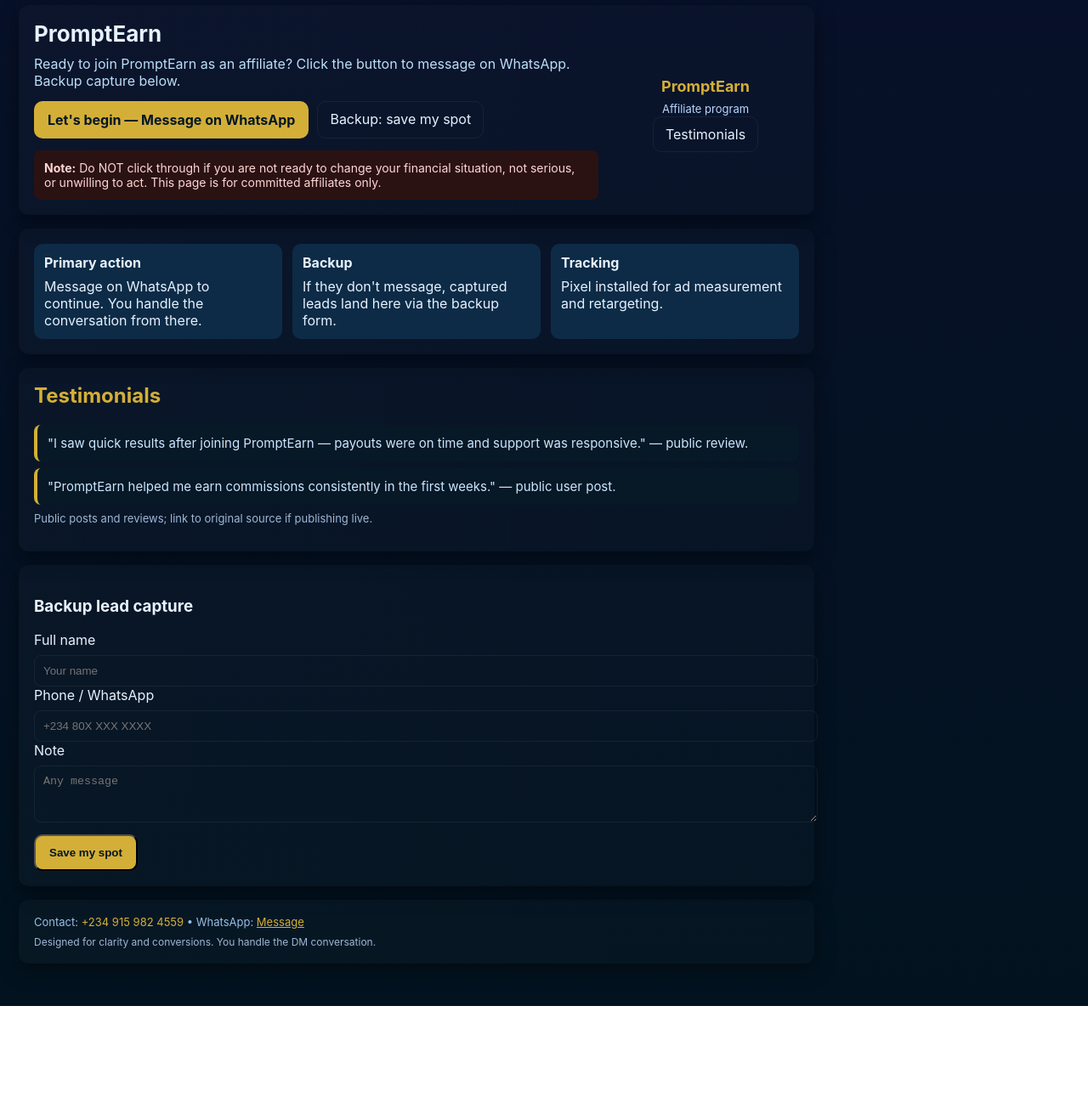
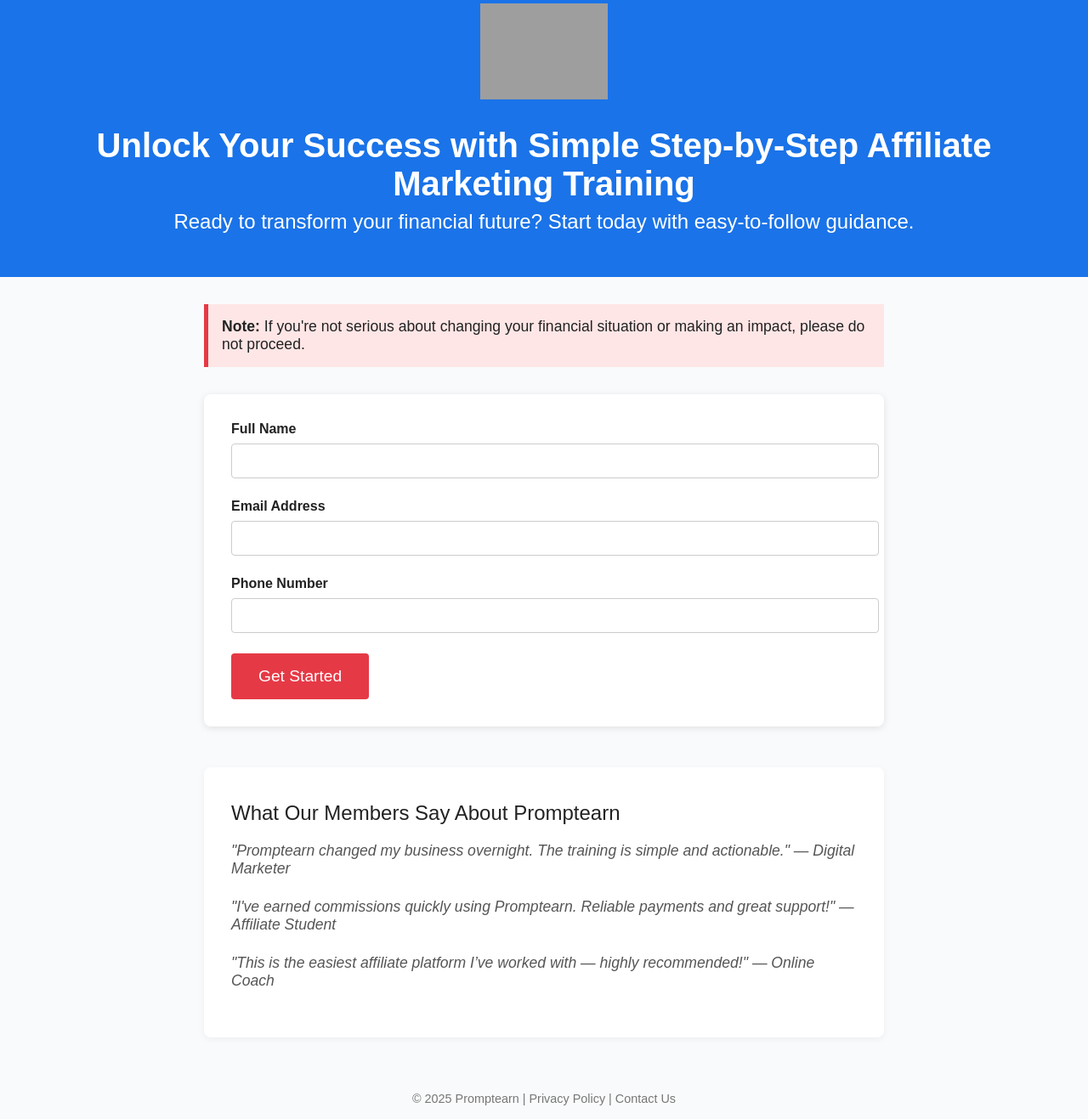
Before and after one commit to Destinyuwagboe/PromptEarn-landing, a plain HTML site: page index.html in a window 1280 px wide. Shown: the part 44-1361 px from the top of the page at 85% size. Before the commit the page ends 1228 px from the top, so only its background shows below. Drawn offline with Linux system fonts and the light colour scheme; grey boxes are pictures that could not be loaded.

Commit message:
Update index.html

```diff
--- a/index.html
+++ b/index.html
@@ -1,129 +1,147 @@
-<!doctype html>
+<!DOCTYPE html>
 <html lang="en">
 <head>
-  <meta charset="utf-8" />
-  <meta name="viewport" content="width=device-width,initial-scale=1" />
-  <title>PromptEarn</title>
-  <meta name="description" content="PromptEarn — Affiliate sign-up" />
+<meta charset="UTF-8" />
+<meta name="viewport" content="width=device-width, initial-scale=1" />
+<title>Promptearn - Simple Step-by-Step Training Guide</title>
+<style>
+  body {font-family: Arial, sans-serif; margin: 0; background: #f9fafb; color: #222;}
+  header {background: #1a73e8; color: white; padding: 2rem; text-align: center;}
+  h1 {margin: 0; font-size: 2.5rem;}
+  h2 {font-weight: normal; margin-top: 0.5rem;}
+  .container {max-width: 800px; margin: 2rem auto; padding: 0 1rem;}
+  .note {background: #ffe6e6; border-left: 5px solid #e63946; padding: 1rem; margin-bottom: 2rem; font-size: 1.1rem;}
+  form {background: white; padding: 2rem; border-radius: 8px; box-shadow: 0 2px 8px rgba(0,0,0,0.1);}
+  label {display: block; margin-bottom: 0.5rem; font-weight: bold;}
+  input[type="text"], input[type="email"], input[type="tel"] {
+    width: 100%; padding: 0.75rem; margin-bottom: 1.5rem; border: 1px solid #ccc; border-radius: 4px;
+  }
+  button {
+    background: #e63946; color: white; border: none; padding: 1rem 2rem; font-size: 1.2rem;
+    border-radius: 4px; cursor: pointer; transition: background 0.3s ease;
+  }
+  button:hover {background: #a62832;}
+  .testimonials {
+    margin-top: 3rem;
+    background: white;
+    padding: 2rem;
+    border-radius: 8px;
+    box-shadow: 0 2px 8px rgba(0,0,0,0.05);
+  }
+  .testimonial {
+    margin-bottom: 1.5rem;
+    font-style: italic;
+    font-size: 1.1rem;
+    color: #555;
+  }
+  footer {
+    text-align: center;
+    padding: 1rem;
+    font-size: 0.9rem;
+    color: #777;
+    margin-top: 3rem;
+  }
+  .logo {
+    max-width: 150px;
+    display: block;
+    margin: 1rem auto 2rem auto;
+  }
+</style>
 
-  <!-- Facebook Pixel -->
+<!-- Facebook Pixel Code -->
 <script>
-    !function(f,b,e,v,n,t,s){if(f.fbq)return;n=f.fbq=function(){n.callMethod?
-    n.callMethod.apply(n,arguments):n.queue.push(arguments)};if(!f._fbq)f._fbq=n;
-    n.push=n;n.loaded=!0;n.version='2.0';n.queue=[];t=b.createElement(e);t.async=!0;
-    t.src=v;s=b.getElementsByTagName(e)[0];s.parentNode.insertBefore(t,s)}(window,
-    document,'script','https://connect.facebook.net/en_US/fbevents.js');
+  !function(f,b,e,v,n,t,s)
+  {if(f.fbq)return;n=f.fbq=function(){n.callMethod?
+  n.callMethod.apply(n,arguments):n.queue.push(arguments)};
+  if(!f._fbq)f._fbq=n; n.push=n; n.loaded=!0; n.version='2.0';
+  n.queue=[]; t=b.createElement(e); t.async=!0;
+  t.src=v; s=b.getElementsByTagName(e)[0];
+  s.parentNode.insertBefore(t,s)}(window, document,'script',
+  'https://connect.facebook.net/en_US/fbevents.js');
   fbq('init', '1531843101375377');
   fbq('track', 'PageView');
 </script>
-  <noscript><img height="1" width="1" style="display:none"
-    src="https://www.facebook.com/tr?id=1531843101375377&ev=PageView&noscript=1"
-  /></noscript>
+<noscript>
+  <img height="1" width="1" style="display:none" alt="fbpixel"
+       src="https://www.facebook.com/tr?id=1531843101375377&ev=PageView&noscript=1"/>
+</noscript>
+<!-- End Facebook Pixel Code -->
 
-  <style>
-    :root{
-      --bg:#071028;
-      --accent:#d4af37;
-      --muted:#e6f2ff;
-      --card:#0d2b46;
-      font-family:Inter, system-ui, -apple-system, "Segoe UI", Roboto, Arial;
-      max-width:980px;
-    }
-    body{margin:0;background:linear-gradient(180deg,var(--bg),#02131f);color:var(--muted);-webkit-font-smoothing:antialiased;}
-    .wrap{max-width:980px;margin:28px auto;padding:22px;}
-    .card{background:linear-gradient(90deg, rgba(255,255,255,0.02), rgba(255,255,255,0.01));border-radius:12px;padding:18px;box-shadow:0 8px 24px rgba(0,0,0,0.4);}
-    header{display:flex;align-items:center;justify-content:space-between;gap:16px;flex-wrap:wrap;}
-    h1{margin:0;font-size:26px;color:var(--muted);}
-    p.lead{margin:10px 0 14px;color:#bcdff9;}
-    .cta{display:inline-block;background:var(--accent);color:#031626;padding:12px 16px;border-radius:10px;text-decoration:none;font-weight:700;}
-    .secondary{background:transparent;border:1px solid rgba(255,255,255,0.06);padding:10px 14px;border-radius:10px;color:var(--muted);text-decoration:none;}
-    .note{background:#2b1212;padding:12px;border-radius:8px;color:#ffd6d6;margin-top:14px;font-size:14px;}
-    .features{display:grid;grid-template-columns:repeat(auto-fit,minmax(220px,1fr));gap:12px;margin-top:16px;}
-    .feature{background:var(--card);padding:12px;border-radius:10px;}
-    .testimonials{margin-top:16px;}
-    blockquote{background:#071826;padding:12px;border-left:4px solid var(--accent);border-radius:8px;color:#cbe6ff;margin:8px 0;font-size:15px;}
-    form input, form textarea{width:100%;padding:10px;border-radius:8px;border:1px solid rgba(255,255,255,0.06);background:transparent;color:var(--muted);margin-top:8px;}
-    footer{margin-top:18px;color:#98bfe6;font-size:13px;}
-    @media(max-width:640px){h1{font-size:20px}}
-  </style>
 </head>
 <body>
-  <div class="wrap">
-    <header class="card">
-      <div style="flex:1;min-width:220px;">
-        <h1>PromptEarn</h1>
-        <p class="lead">Ready to join PromptEarn as an affiliate? Click the button to message on WhatsApp. Backup capture below.</p>
 
-        <div style="display:flex;gap:10px;flex-wrap:wrap;margin-top:8px;">
-          <a class="cta" id="whatsappCta" href="https://wa.me/2349159824559?text=Hello%2C%20I%20am%20interested%20in%20PromptEarn%20affiliate%20details.">
-            Let's begin — Message on WhatsApp
-          </a>
-          <a class="secondary" href="#leadForm">Backup: save my spot</a>
+<header>
+  <img src="https://promptearn.com/wp-content/uploads/2023/03/promptearn-logo.png" alt="Promptearn Logo" class="logo" />
+  <h1>Unlock Your Success with Simple Step-by-Step Affiliate Marketing Training</h1>
+  <h2>Ready to transform your financial future? Start today with easy-to-follow guidance.</h2>
+</header>
+
+<div class="container">
+  <div class="note">
+    <strong>Note:</strong> If you're not serious about changing your financial situation or making an impact, please do not proceed.
   </div>
 
-        <div class="note" role="note" aria-live="polite">
-          <strong>Note:</strong> Do NOT click through if you are not ready to change your financial situation, not serious, or unwilling to act. This page is for committed affiliates only.
-        </div>
+  <form id="leadForm" action="https://formspree.io/f/xqawppkb" method="POST">
+    <label for="name">Full Name</label>
+    <input type="text" id="name" name="name" required />
+
+    <label for="email">Email Address</label>
+    <input type="email" id="email" name="_replyto" required />
+
+    <label for="phone">Phone Number</label>
+    <input type="tel" id="phone" name="phone" required />
+
+    <button type="submit">Get Started</button>
+  </form>
+
+  <section class="testimonials" aria-label="Testimonials">
+    <h2>What Our Members Say About Promptearn</h2>
+    <p class="testimonial">"Promptearn changed my business overnight. The training is simple and actionable." — Digital Marketer</p>
+    <p class="testimonial">"I've earned commissions quickly using Promptearn. Reliable payments and great support!" — Affiliate Student</p>
+    <p class="testimonial">"This is the easiest affiliate platform I’ve worked with — highly recommended!" — Online Coach</p>
+  </section>
 </div>
 
-      <div style="width:220px;text-align:center;">
-        <div style="font-weight:700;color:var(--accent);font-size:18px">PromptEarn</div>
-        <div style="margin-top:8px;font-size:13px;color:#b8d7ff">Affiliate program</div>
-        <div style="margin-top:12px"><a class="secondary" href="#testimonials">Testimonials</a></div>
-      </div>
-    </header>
-
-    <section class="card features" style="margin-top:16px;">
-      <div class="feature"><strong>Primary action</strong><p style="margin:8px 0 0">Message on WhatsApp to continue. You handle the conversation from there.</p></div>
-      <div class="feature"><strong>Backup</strong><p style="margin:8px 0 0">If they don't message, captured leads land here via the backup form.</p></div>
-      <div class="feature"><strong>Tracking</strong><p style="margin:8px 0 0">Pixel installed for ad measurement and retargeting.</p></div>
-    </section>
-
-    <section id="testimonials" class="card testimonials">
-      <h2 style="margin-top:0;color:var(--accent)">Testimonials</h2>
-
-      <blockquote>
-        "I saw quick results after joining PromptEarn — payouts were on time and support was responsive." — public review.
-      </blockquote>
-
-      <blockquote>
-        "PromptEarn helped me earn commissions consistently in the first weeks." — public user post.
-      </blockquote>
-
-      <p style="font-size:13px;color:#9fb7d6;margin-top:8px">Public posts and reviews; link to original source if publishing live.</p>
-    </section>
-
-    <section id="leadForm" class="card" style="margin-top:16px;">
-      <h3>Backup lead capture</h3>
-      <form id="backupForm" action="https://formspree.io/f/xqawppkb" method="POST" onsubmit="fbq('track','Lead');">
-        <label>
-          Full name
-          <input name="name" placeholder="Your name" required />
-        </label>
-        <label>
-          Phone / WhatsApp
-          <input name="phone" placeholder="+234 80X XXX XXXX" required />
-        </label>
-        <label>
-          Note
-          <textarea name="message" placeholder="Any message" rows="3"></textarea>
-        </label>
-        <input type="hidden" name="_subject" value="PromptEarn lead" />
-        <button class="cta" type="submit" style="margin-top:10px">Save my spot</button>
-      </form>
-    </section>
-
-    <footer class="card" style="margin-top:16px;">
-      <div>Contact: <a href="tel:+2349159824559" style="color:var(--accent);text-decoration:none">+234 915 982 4559</a> • WhatsApp: <a href="https://wa.me/2349159824559" style="color:var(--accent)">Message</a></div>
-      <div style="margin-top:8px;font-size:12px;color:#9fb7d6">Designed for clarity and conversions. You handle the DM conversation.</div>
+<footer>
+  &copy; 2025 Promptearn | Privacy Policy | Contact Us
 </footer>
-  </div>
 
 <script>
-    document.getElementById('whatsappCta').addEventListener('click', function(){
-      try { fbq('track', 'Contact'); } catch(e){}
+  // Form submission handler for WhatsApp redirection
+  document.getElementById('leadForm').addEventListener('submit', function(e) {
+    e.preventDefault();
+
+    // Collect form data
+    var name = document.getElementById('name').value.trim();
+    var email = document.getElementById('email').value.trim();
+    var phone = document.getElementById('phone').value.trim();
+
+    // Send form data to Formspree
+    var form = e.target;
+
+    fetch(form.action, {
+      method: form.method,
+      headers: {
+        'Accept': 'application/json'
+      },
+      body: new FormData(form)
+    }).then(function(response) {
+      if (response.ok) {
+        // Track Facebook Lead event
+        fbq('track', 'Lead');
+
+        // Redirect to WhatsApp with automated message
+        var whatsappMessage = encodeURIComponent("I am ready for a change");
+        var whatsappURL = "https://wa.me/2349159824559?text=" + whatsappMessage;
+        window.location.href = whatsappURL;
+      } else {
+        alert('Oops! There was a problem submitting your form.');
+      }
+    }).catch(function(error) {
+      alert('Oops! There was a problem submitting your form.');
     });
-    document.getElementById('backupForm').addEventListener('submit', function(){ try{ fbq('track','Lead'); }catch(e){} });
+  });
 </script>
+
 </body>
 </html>
```
Lines whose indentation alone changed are shown as unchanged.
